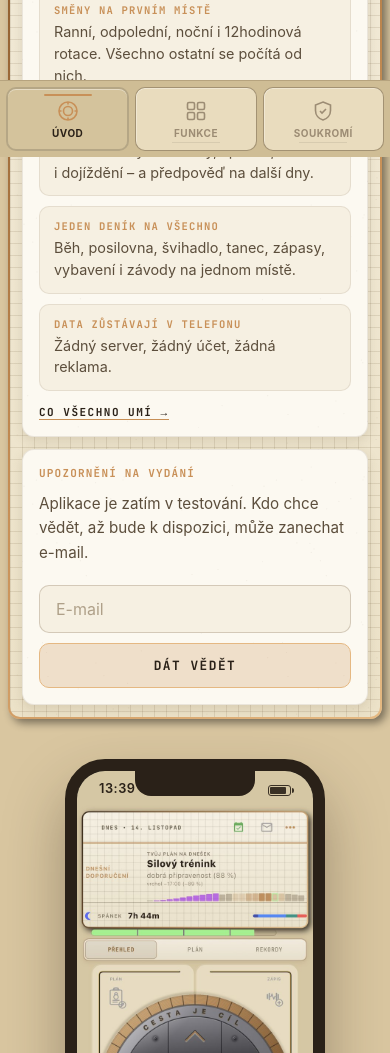
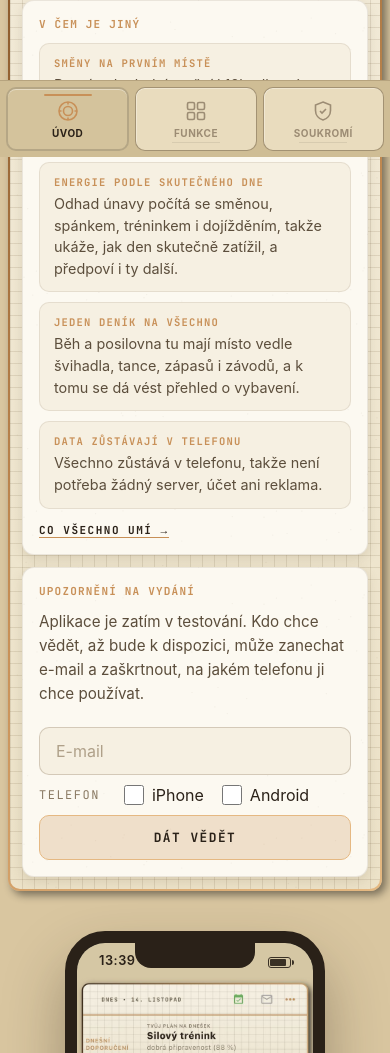
Before and after one commit to josefkvapil16-debug/V-arius_web, a plain HTML site: page index.html in a window 390 px wide. Shown: the part 687-1740 px from the top of the page. Drawn offline with Linux system fonts and the light colour scheme.

Commit message:
Texty v plynulejších větách, oprava „Přehled bot“, upozornění na vydání s volbou iPhone/Android
Co-Authored-By: Claude Opus 5.5 <noreply@anthropic.com>

```diff
--- a/index.html
+++ b/index.html
@@ -44,27 +44,34 @@
 
                         <h1>Trénink a zdraví<br>podle toho, kdy pracuji.</h1>
 
-                        <p>Sedmnáct let pracuji na směny. Ranní, odpolední, noční – a každý týden jinak. Aplikace na trénink a zdraví ale počítají s pravidelným životem: stejný budík, stejný spánek, plán „pondělí, středa, pátek“. Obecné tréninkové plány se mi do takového týdne nikdy nevešly.</p>
+                        <p>Sedmnáct let pracuji na směny – ranní, odpolední, noční, a každý týden to vypadá jinak. Aplikace na trénink a zdraví přitom počítají s pravidelným životem, kde se vstává pořád ve stejnou dobu, spí se stejně dlouho a cvičí se v pondělí, ve středu a v pátek. Do takového týdne se mi obecné tréninkové plány nikdy nevešly.</p>
 
-                        <p>Proto vzniká V-arius. Všestranný deník, který zapisuje trénink, spánek, energii a zdraví s ohledem na to, kdy zrovna pracuji. Den nehodnotí podle obecné normy, ale podle toho, co skutečně přinesl.</p>
+                        <p>Proto vzniká V-arius, všestranný deník, který zapisuje trénink, spánek, energii i zdraví a u všeho bere v úvahu, kdy zrovna pracuji. Den tak nehodnotí podle obecné normy, ale podle toho, co skutečně přinesl.</p>
                     </section>
 
                     <section class="section-card">
                         <h2 class="section-title">V čem je jiný</h2>
                         <div class="highlights">
-                            <div class="highlight"><strong>Směny na prvním místě</strong><span>Ranní, odpolední, noční i 12hodinová rotace. Všechno ostatní se počítá od nich.</span></div>
-                            <div class="highlight"><strong>Energie podle skutečného dne</strong><span>Odhad únavy ze směny, spánku, tréninku i dojíždění – a předpověď na další dny.</span></div>
-                            <div class="highlight"><strong>Jeden deník na všechno</strong><span>Běh, posilovna, švihadlo, tanec, zápasy, vybavení i závody na jednom místě.</span></div>
-                            <div class="highlight"><strong>Data zůstávají v telefonu</strong><span>Žádný server, žádný účet, žádná reklama.</span></div>
+                            <div class="highlight"><strong>Směny na prvním místě</strong><span>Ranní, odpolední, noční i 12hodinová rotace – rozpis směn je základ, od kterého se počítá všechno ostatní.</span></div>
+                            <div class="highlight"><strong>Energie podle skutečného dne</strong><span>Odhad únavy počítá se směnou, spánkem, tréninkem i dojížděním, takže ukáže, jak den skutečně zatížil, a předpoví i ty další.</span></div>
+                            <div class="highlight"><strong>Jeden deník na všechno</strong><span>Běh a posilovna tu mají místo vedle švihadla, tance, zápasů i závodů, a k tomu se dá vést přehled o vybavení.</span></div>
+                            <div class="highlight"><strong>Data zůstávají v telefonu</strong><span>Všechno zůstává v telefonu, takže není potřeba žádný server, účet ani reklama.</span></div>
                         </div>
                         <a class="cta-link" href="funkce/">Co všechno umí →</a>
                     </section>
 
                     <section class="section-card">
                         <h2 class="section-title">Upozornění na vydání</h2>
-                        <p>Aplikace je zatím v testování. Kdo chce vědět, až bude k dispozici, může zanechat e-mail.</p>
+                        <p>Aplikace je zatím v testování. Kdo chce vědět, až bude k dispozici, může zanechat e-mail a zaškrtnout, na jakém telefonu ji chce používat.</p>
                         <form class="newsletter-form" action="https://formspree.io/f/myegwydn" method="POST">
+                            <input type="hidden" name="_subject" value="V-arius – upozornění na vydání">
                             <input type="email" name="email" placeholder="E-mail" required>
+                            <fieldset class="platform-choice">
+                                <legend>Telefon</legend>
+                                <label><input type="checkbox" name="ios" value="ano"> iPhone</label>
+                                <label><input type="checkbox" name="android" value="ano"> Android</label>
+                            </fieldset>
+                            <p class="form-error" hidden>Vyberte prosím aspoň jeden telefon.</p>
                             <button type="submit">Dát vědět</button>
                         </form>
                     </section>
--- a/site.js
+++ b/site.js
@@ -88,3 +88,17 @@
     show(0);
   });
 })();
+
+// Upozornění na vydání: aspoň jeden telefon (iPhone / Android).
+document.querySelectorAll('.newsletter-form').forEach(function (f) {
+  var err = f.querySelector('.form-error');
+  f.addEventListener('submit', function (e) {
+    if (!f.querySelector('.platform-choice input:checked')) {
+      e.preventDefault();
+      if (err) err.hidden = false;
+    }
+  });
+  f.addEventListener('change', function () {
+    if (err && f.querySelector('.platform-choice input:checked')) err.hidden = true;
+  });
+});
--- a/style.css
+++ b/style.css
@@ -272,6 +272,50 @@ body::after {
 .newsletter-form button:hover { background: rgba(199, 142, 86, 0.4); }
 .newsletter-form button:active { transform: scale(0.98); }
 
+/* Volba telefonu u upozornění na vydání */
+.platform-choice {
+    flex-basis: 100%;
+    display: flex;
+    flex-wrap: wrap;
+    gap: 18px;
+    align-items: center;
+    margin: 0;
+    padding: 0;
+    border: 0;
+}
+.platform-choice legend {
+    float: left;
+    margin-right: 6px;
+    font-family: var(--font-label);
+    font-size: 0.75rem;
+    letter-spacing: 1.5px;
+    text-transform: uppercase;
+    color: var(--ink-muted);
+}
+.platform-choice label {
+    display: inline-flex;
+    align-items: center;
+    gap: 8px;
+    font: 1rem var(--font-body);
+    color: var(--ink);
+    cursor: pointer;
+}
+.newsletter-form .platform-choice input {
+    width: 20px;
+    height: 20px;
+    min-width: 0;
+    flex: none;
+    padding: 0;
+    margin: 0;
+    accent-color: var(--copper);
+}
+.form-error {
+    flex-basis: 100%;
+    margin: 0;
+    font-size: 0.9rem;
+    color: #A4462F;
+}
+
 /* --- MAKETA TELEFONU --- */
 .phone-mockup {
     position: relative;
@@ -402,7 +446,7 @@ body::after {
     .intro p { font-size: 1rem; }
 
     .newsletter-form { flex-direction: column; }
-    .newsletter-form input,
+    .newsletter-form input[type="email"],
     .newsletter-form button { width: 100%; min-width: 0; }
 
     .phone-mockup {
```
Also changed, not shown: funkce/index.html (+9 -9 lines).
